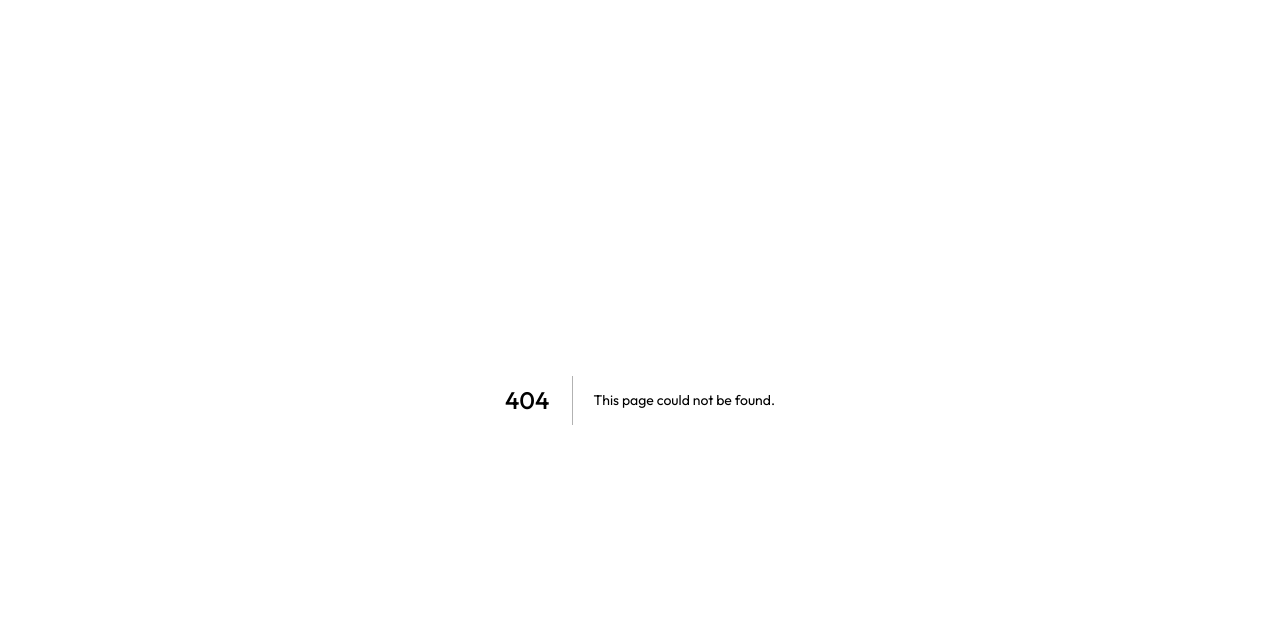
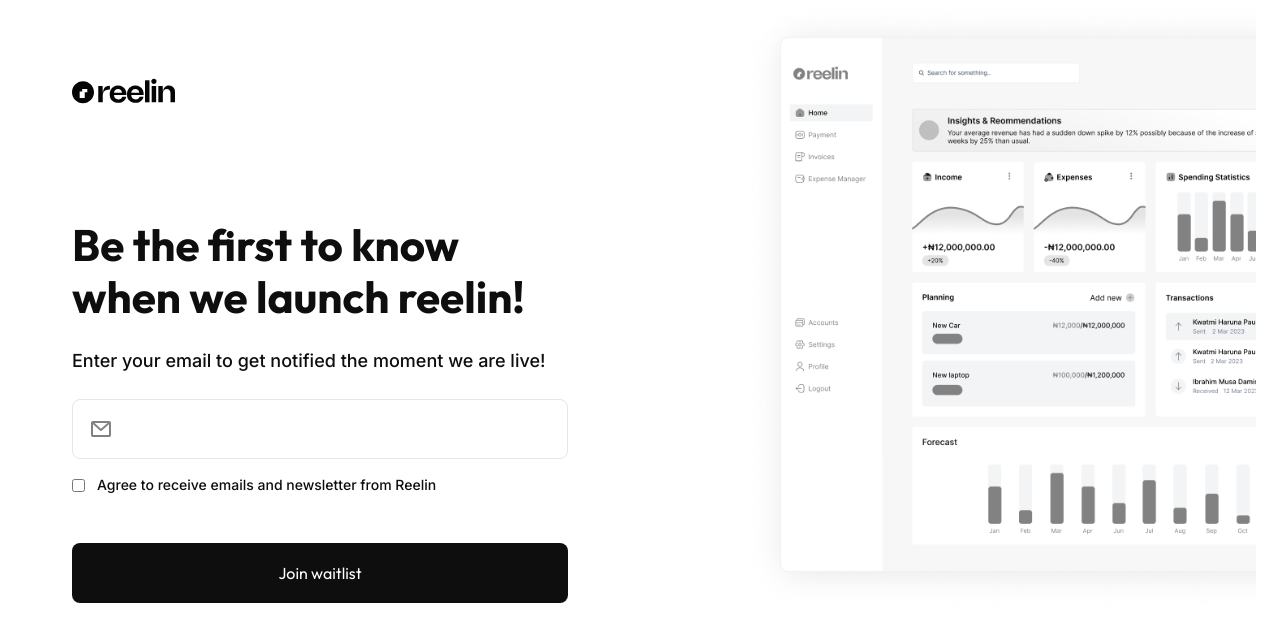
Before and after one commit to adugamayuba/reelin, a Next.js app: page /waitlist in a window 1280 px wide. Before the commit this address had no page. Shown: the top 642 px of the page. Built offline with nearby package versions, Linux system fonts and the light colour scheme.

Commit message:
updated the waitlist side

```diff
--- a/Layouts/ContainerLayout.jsx
+++ b/Layouts/ContainerLayout.jsx
@@ -1,16 +1,12 @@
 import React from "react";
-const styles = {
-  parentContainer:
-    "w-full  dark:bg-[#151515] overflow-x-hidden md:overflow-x-auto   ",
-  container: "2xl:container 2xl:mx-auto ",
-  chiefCenter:
-    "max-w-[1300px] w-full  px-4 md:px-6 2xl:px-0 mx-auto overflow-x-hidden ",
-};
+
 const ContainerLayout = ({ children }) => {
   return (
-    <div className={styles.parentContainer}>
-      <div className={styles.container}>
-        <div className={styles.chiefCenter}>{children}</div>
+    <div className="w-full  dark:bg-[#151515] overflow-x-hidden md:overflow-x-auto">
+      <div className="2xl:container 2xl:mx-auto">
+        <div className=" max-w-[1300px] w-full  px-4 md:px-6 2xl:px-0 mx-auto overflow-x-hidden ">
+          {children}
+        </div>
       </div>
     </div>
   );
--- a/components/Navbar/DesktopNav.jsx
+++ b/components/Navbar/DesktopNav.jsx
@@ -50,7 +50,7 @@ const Navbar = () => {
           </div>
           <div className="w-fit flex items-center  space-x-4   ">
             <p
-              onClick={() => setOpen(!open)}
+              onClick={() => router.push("/waitlist")}
               className="w-auto  px-8 py-4 border border-customBlack text-customBlack hover:bg-[#0047A7] hover:text-white flex items-center justify-center rounded-[6px] hover:border-none cursor-pointer"
             >
               Join Waitlist
--- a/components/Navbar/MobileNav.tsx
+++ b/components/Navbar/MobileNav.tsx
@@ -71,21 +71,13 @@ const MobileNav = ({present} : any ) => {
                 </div>
                 <div className="w-full flex items-center space-x-4 pt-20 ">
                   <Link
-                    href="#"
-                    target="_blank"
-                    rel="noopener noreferrer"
+                    href="/waitlist"
+
                     className="w-auto  px-8 py-4 border border-customBlack text-customBlack flex items-center justify-center rounded-[6px] "
                   >
-                    Login
+                    Join waitlist
                   </Link>
-                  <Link
-                    href="#"
-                    // target="_blank"
-                    // rel="noopener noreferrer"
-                    className="w-auto  px-8 py-4 bg-[#0e0e0e] text-white flex items-center justify-center rounded-[6px]"
-                  >
-                    Get Started
-                  </Link>
+
                 </div>
               </div>
             </div>
--- /dev/null
+++ b/pages/waitlist/index.tsx
@@ -0,0 +1,76 @@
+
+import { BlackLogo } from '../../assets/svg';
+import ContainerLayout from '../../Layouts/ContainerLayout';
+import Image from 'next/image';
+import homer from "../../assets/png/homer.png"
+const WaitlistPage = () => {
+  return (
+    <div className='w-full'>
+
+      <ContainerLayout>
+        <div className="w-full flex flex-col lg:flex-row relative h-full items-center justify-center 2xl:mt-8 ">
+          {/* lrft side */}
+          <div className="w-full lg:w-7/12 flex flex-col lg:pl-8 xl:pl-12 ">
+            <span>
+              <BlackLogo />
+            </span>
+            <h1 className="text-customBlack text-[28px] lg:text-[44px] w-full max-w-[496px] font-bold leading-[33px] lg:leading-[52px] mt-2 lg:mt-12">
+              Be the first to know when we launch reelin!
+            </h1>
+            <p className="w-full max-w-[496px] mt-6 lg:text-lg text-base inter text-customBlack">
+              Enter your email to get notified the moment we are live!
+            </p>
+
+            <div className="w-full border-slate-200  rounded-[8px] max-w-[496px] border flex items-center h-[60px] py-[10px] px-4 space-x-3 mt-6">
+              <span>
+                <EmailIcon />
+              </span>
+              <input
+                type="text"
+                className="text-base lg:text-lg outline-none border-none bg-inherit placeholder:text-[#828282] font-[300] noto "
+              />
+            </div>
+            <div className="mt-4 flex items-center space-x-3">
+              <input type="checkbox" className="accent-black" id="" />
+              <p className="w-full max-w-[496px]  lg:text-sm text-xs inter text-customBlack">
+                Agree to receive emails and newsletter from Reelin
+              </p>
+            </div>
+            <div className="w-full max-w-[496px] mt-12 ">
+                          <button className="w-full rounded-[8px] bg-customBlack text-white h-[60px] hover:bg-[#0047A7] cursor-pointer">
+                              Join waitlist
+              </button>
+            </div>
+          </div>
+          {/* right  side */}
+          {/* lrft side */}
+                  <div className="w-full lg:mt-0 mt-8 lg:w-5/12 flex justify-end relative h-full">
+                      <div className="w-full flex ">
+                          <Image src={homer} alt='homer'  />
+                      </div>
+          </div>
+        </div>
+      </ContainerLayout>
+    </div>
+  );
+}
+
+export default WaitlistPage
+
+
+const EmailIcon = () => {
+    return (
+      <svg
+        xmlns="http://www.w3.org/2000/svg"
+        width="24"
+        height="24"
+        viewBox="0 0 24 24"
+        fill="none"
+      >
+        <path
+          d="M2 6C2 5.46957 2.21071 4.96086 2.58579 4.58579C2.96086 4.21071 3.46957 4 4 4H20C20.5304 4 21.0391 4.21071 21.4142 4.58579C21.7893 4.96086 22 5.46957 22 6V18C22 18.5304 21.7893 19.0391 21.4142 19.4142C21.0391 19.7893 20.5304 20 20 20H4C3.46957 20 2.96086 19.7893 2.58579 19.4142C2.21071 19.0391 2 18.5304 2 18V6ZM5.519 6L12 11.671L18.481 6H5.519ZM20 7.329L12.659 13.753C12.4766 13.9128 12.2424 14.0009 12 14.0009C11.7576 14.0009 11.5234 13.9128 11.341 13.753L4 7.329V18H20V7.329Z"
+          fill="#828282"
+        />
+      </svg>
+    );
+}
--- a/styles/globals.css
+++ b/styles/globals.css
@@ -1,4 +1,10 @@
 @import url('https://fonts.googleapis.com/css2?family=Outfit:wght@100;200;300;400;500;600;700;900&display=swap');
+
+
+  @import url('https://fonts.googleapis.com/css2?family=Nunito+Sans:opsz,wght@6..12,200;6..12,300;6..12,400;6..12,500;6..12,600;6..12,700;6..12,800&display=swap');
+
+  @import url('https://fonts.googleapis.com/css2?family=Inter:wght@100;200;300;500;600;700;900&display=swap');
+
 
 *{
   font-family: 'Outfit', sans-serif !important;
@@ -8,7 +14,12 @@
 @tailwind components;
 @tailwind utilities;
 
-
+.noto {
+  font-family: 'Nunito Sans', sans-serif !important;
+}
+.inter{
+  font-family: 'Inter', sans-serif !important;
+}
 .nav-style{
   background: #FFF;
 box-shadow: 0px 4px 13px 0px rgba(0, 0, 0, 0.05);
```
Also changed, not shown: assets/png/homer.png (added).
